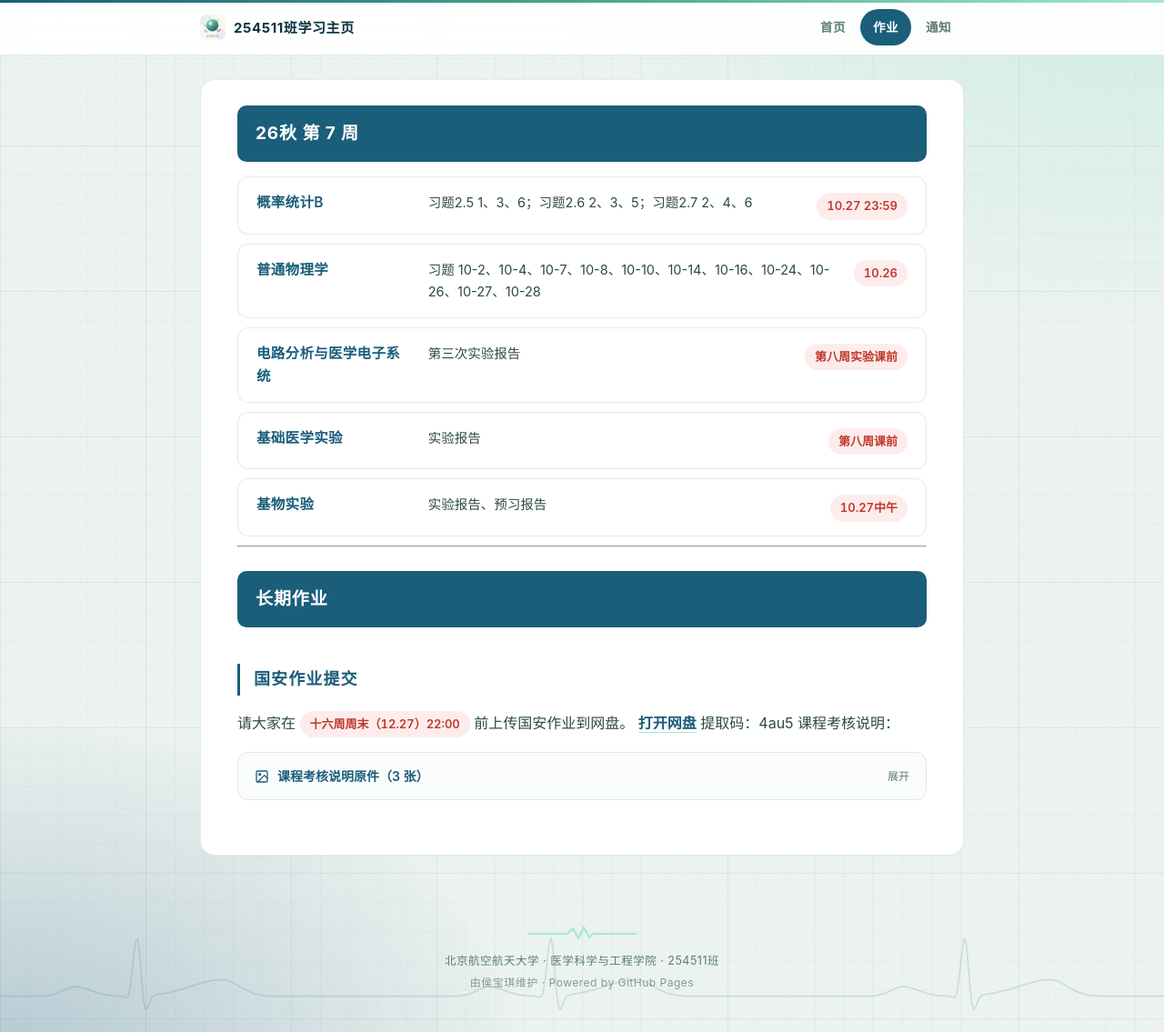
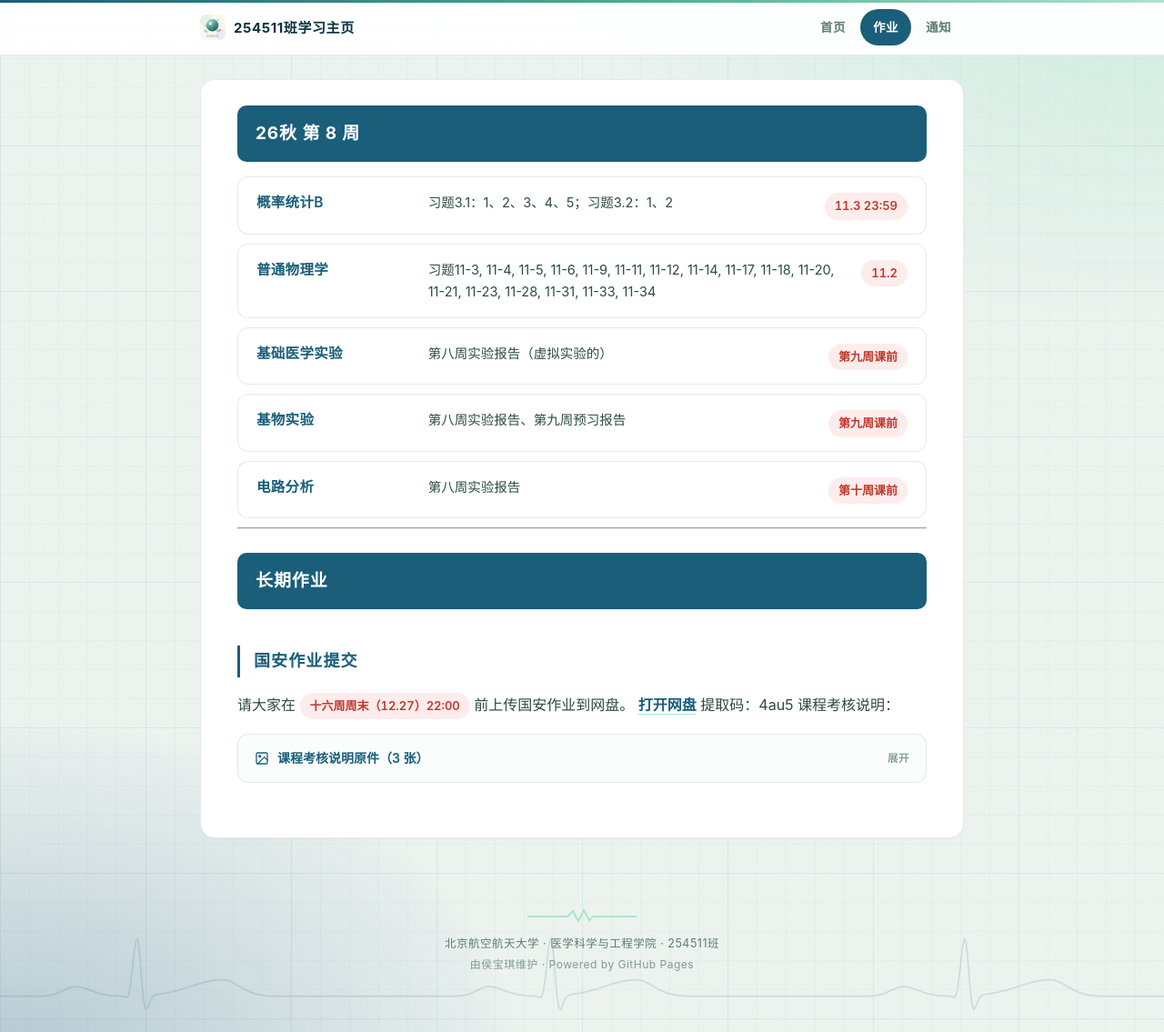
Before and after one commit to BertAGT/254511-Notifications, a Jekyll site: the page built from homework.md, in a window 1280 px wide and 1135 px high. Shown: the whole window at 91% size. Built offline with Jekyll 4.4.1, drawn with Linux system fonts in a browser that asks for light colours.

Commit message:
📦 自动发布：Week 8

```diff
--- a/homework.md
+++ b/homework.md
@@ -6,15 +6,15 @@ nav: homework
 
 <!-- ROBOT:WEEKLY:START 机器人管理区：每周作业只保留最新一周，旧周会被自动替换掉 -->
 
-# 📅 26秋 第 7 周
+# 📅 26秋 第 8 周
 
 | 科目 | 作业内容 | 截止时间 |
 |------|----------|----------|
-| 概率统计B | 习题2.5 1、3、6；习题2.6 2、3、5；习题2.7 2、4、6 | <span class="deadline">10.27 23:59</span> |
-| 普通物理学 | 习题 10-2、10-4、10-7、10-8、10-10、10-14、10-16、10-24、10-26、10-27、10-28 | <span class="deadline">10.26</span> |
-| 电路分析与医学电子系统 | 第三次实验报告 | <span class="deadline">第八周实验课前</span> |
-| 基础医学实验 | 实验报告 | <span class="deadline">第八周课前</span> |
-| 基物实验 | 实验报告、预习报告 | <span class="deadline">10.27中午</span> |
+| 概率统计B | 习题3.1：1、2、3、4、5；习题3.2：1、2 | <span class="deadline">11.3 23:59</span> |
+| 普通物理学 | 习题11-3, 11-4, 11-5, 11-6, 11-9, 11-11, 11-12, 11-14, 11-17, 11-18, 11-20, 11-21, 11-23, 11-28, 11-31, 11-33, 11-34 | <span class="deadline">11.2</span> |
+| 基础医学实验 | 第八周实验报告（虚拟实验的） | <span class="deadline">第九周课前</span> |
+| 基物实验 | 第八周实验报告、第九周预习报告 | <span class="deadline">第九周课前</span> |
+| 电路分析 | 第八周实验报告 | <span class="deadline">第十周课前</span> |
 
 ---
 
```
Also changed, not shown: index.md (+2 -0 lines).
